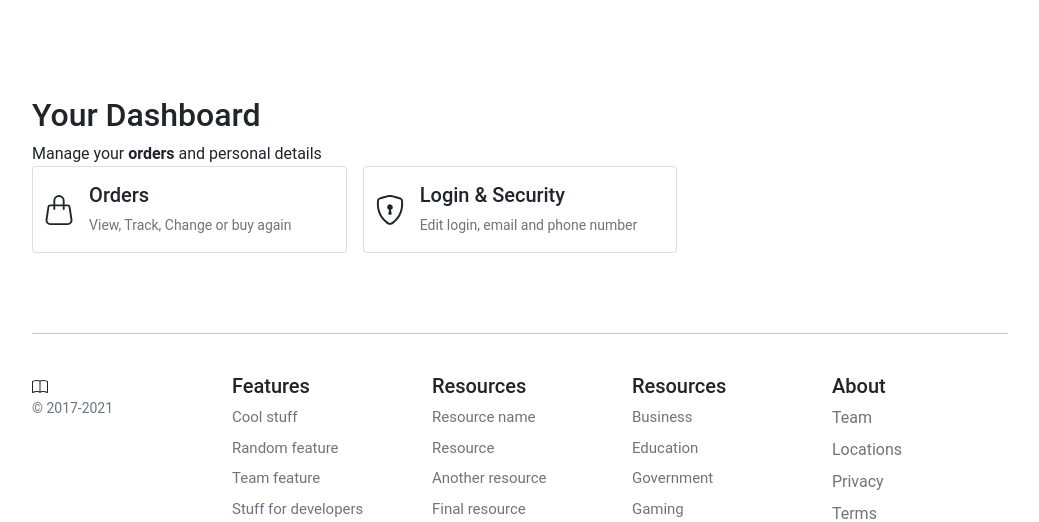
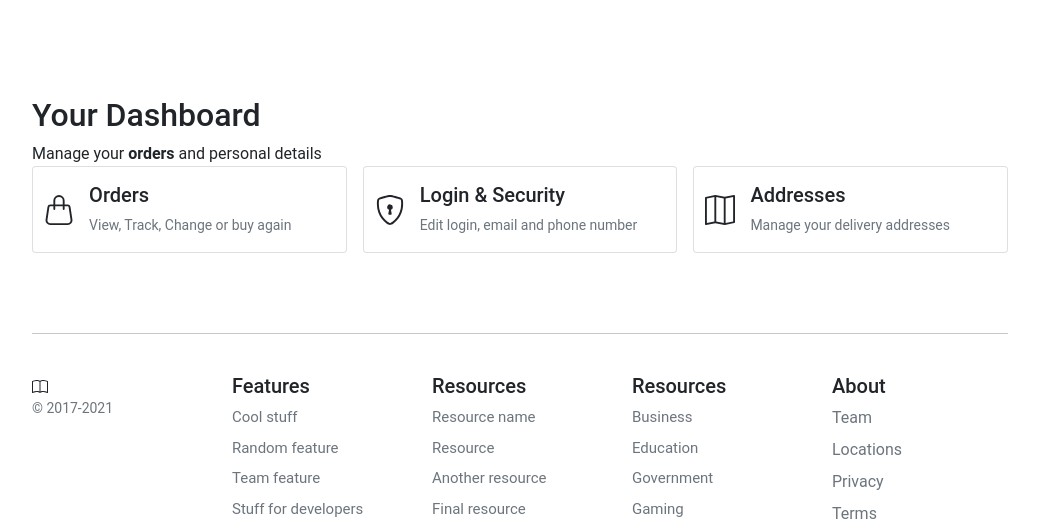
Before and after one commit to xqfqhu/ecommerce, a Django app: page /account/dashboard/ in a window 1280 px wide. Shown: the part 131-653 px from the top of the page, without its empty margins (120-1159 px from the left). Run offline with Django 3.2, Linux system fonts and the light colour scheme; the visitor is signed in with stand-in values (Sample User, id 1); data that the repository does not hold is empty.

Commit message:
add account:addresses API to account:dashboard

```diff
--- a/templates/account/user/dashboard.html
+++ b/templates/account/user/dashboard.html
@@ -62,6 +62,28 @@
                     </div>
                 </a>
             </div>
+            <div class="col">
+                <a href="{% url 'account:addresses'%}" class="text-reset text-decoration-none" role="button"
+                    style="max-width: 540px;">
+                    <div class="card mb-3">
+                        <div class="row g-0">
+                            <div class="col-2 position-relative">
+                                <svg xmlns="http://www.w3.org/2000/svg" width="30" height="30" fill="currentColor"
+                                    class="position-absolute top-50 start-50 translate-middle" viewBox="0 0 16 16">
+                                    <path fill-rule="evenodd"
+                                        d="M15.817.113A.5.5 0 0 1 16 .5v14a.5.5 0 0 1-.402.49l-5 1a.502.502 0 0 1-.196 0L5.5 15.01l-4.902.98A.5.5 0 0 1 0 15.5v-14a.5.5 0 0 1 .402-.49l5-1a.5.5 0 0 1 .196 0L10.5.99l4.902-.98a.5.5 0 0 1 .415.103zM10 1.91l-4-.8v12.98l4 .8V1.91zm1 12.98 4-.8V1.11l-4 .8v12.98zm-6-.8V1.11l-4 .8v12.98l4-.8z" />
+                                </svg>
+                            </div>
+                            <div class="col-10">
+                                <div class="card-body ps-0 ps-md-1">
+                                    <h1 class="h5">Addresses</h1>
+                                    <p class="card-text small text-muted">Manage your delivery addresses</p>
+                                </div>
+                            </div>
+                        </div>
+                    </div>
+                </a>
+            </div>
         </div>
     </div>
 </main>
```
